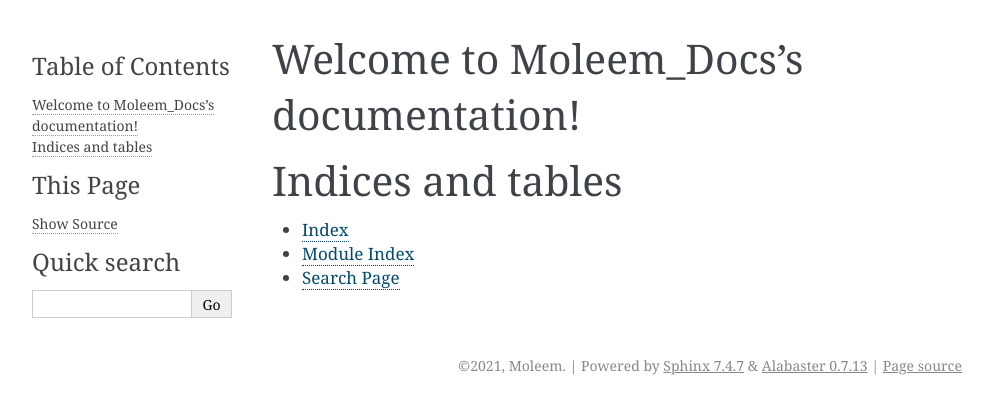
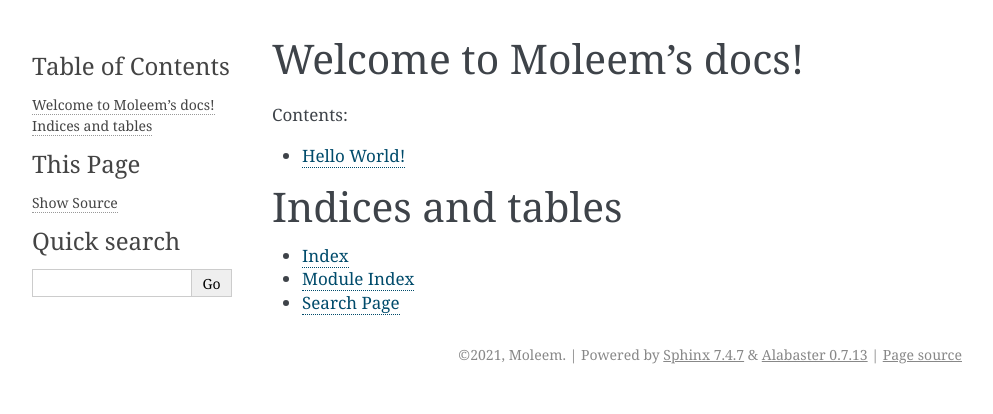
Before and after one commit to Moleem/Documentation, a Sphinx documentation site: the page built from source/index.rst, in a window 1280 px wide. Shown: the top 414 px of the page, without its empty margins (148-1141 px from the left). Built offline with Sphinx 7.4.7, drawn with Linux system fonts in a browser that asks for light colours.

Commit message:
Added hello world test page

```diff
--- /dev/null
+++ b/source/hello.rst
@@ -0,0 +1,4 @@
+Hello World!
+============
+
+This is a demo page to test Sphinx features.
--- a/source/index.rst
+++ b/source/index.rst
@@ -3,13 +3,14 @@
    You can adapt this file completely to your liking, but it should at least
    contain the root `toctree` directive.
 
-Welcome to Moleem_Docs's documentation!
+Welcome to Moleem's docs!
 =======================================
 
 .. toctree::
    :maxdepth: 2
    :caption: Contents:
 
+   hello
 
 
 Indices and tables
```
